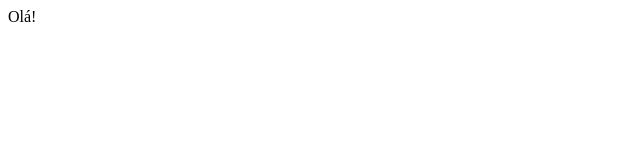
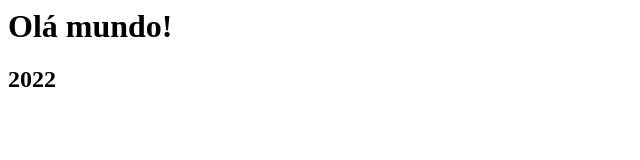
Before and after one commit to lpitta/aib-2023, a plain HTML site: page index.html in a window 1280 px wide. Shown: the whole page, without its empty margins (0-640 px from the left). Drawn offline with Linux system fonts and the light colour scheme.

Commit message:
Update index.html

```diff
--- a/index.html
+++ b/index.html
@@ -1,7 +1,9 @@
 <html>
 
   <body>
-  Olá!
+    <H1>Olá mundo!</H1>
+    <p>
+    <H2> 2022 </H2>
 
   </body>
 
```
